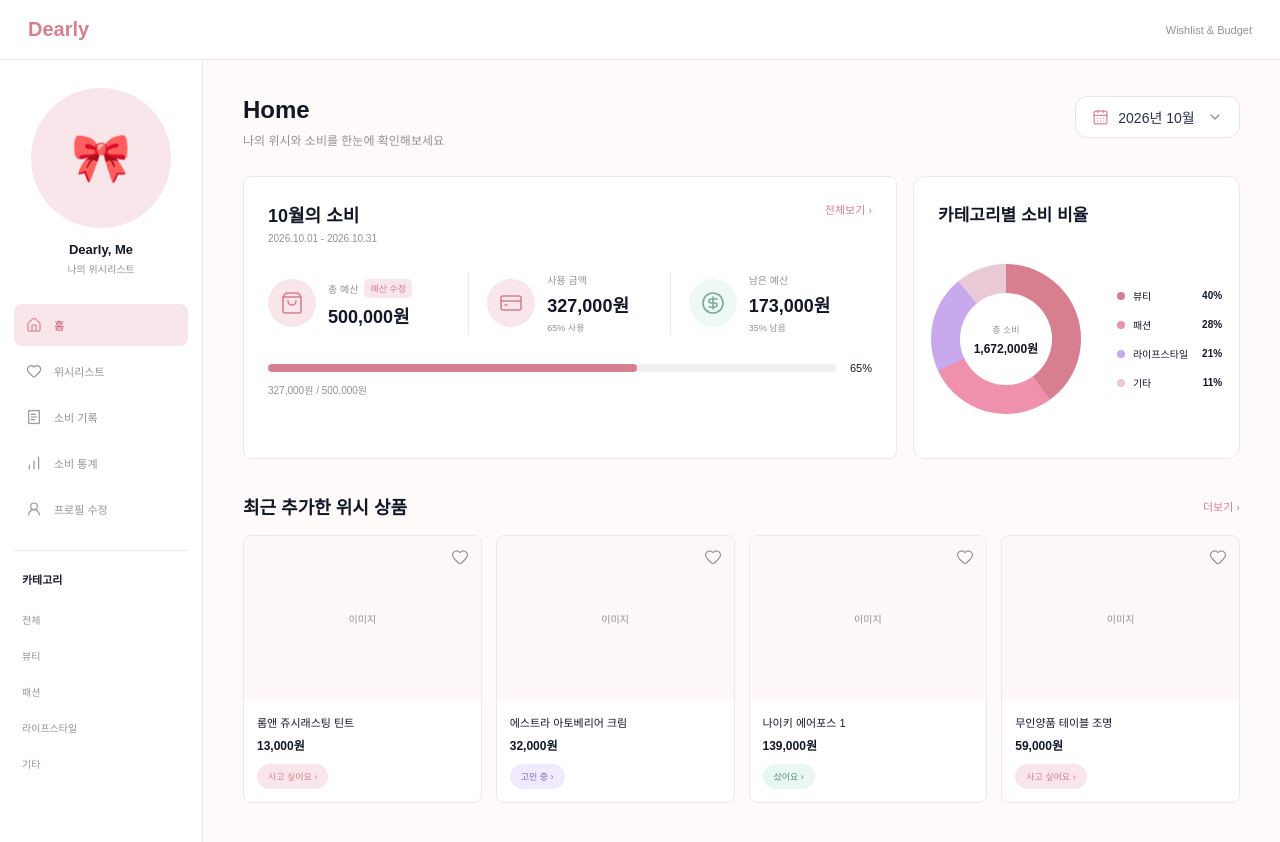
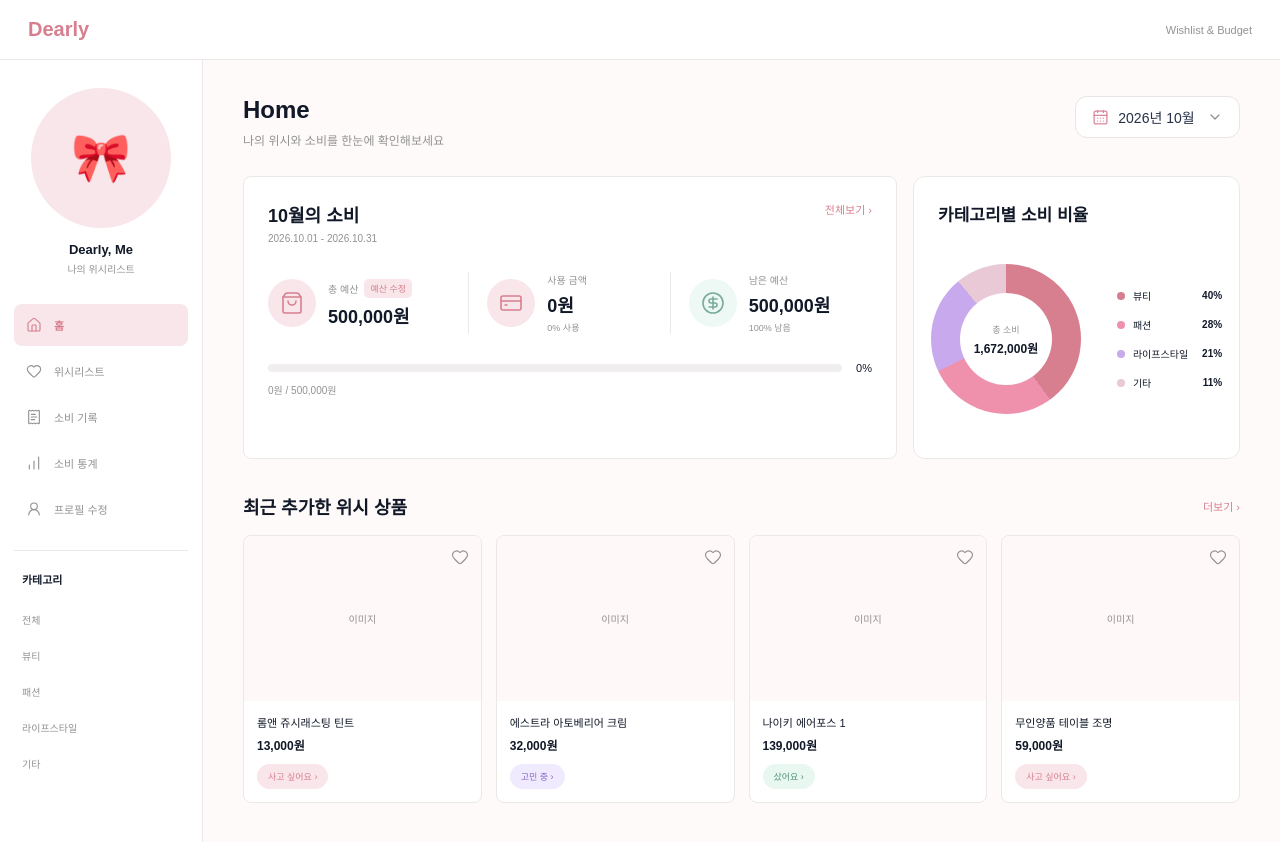
Before and after one commit to seongyeon-dev/Dearly, a React (Vite) app in the folder frontend/: page / in a window 1280 px wide. Shown: the top 842 px of the page. Built offline with nearby package versions, Linux system fonts and the light colour scheme.

Commit message:
feat: calculate monthly budget and spending

```diff
--- a/frontend/src/pages/Home/MonthlySummary/MonthlySummary.tsx
+++ b/frontend/src/pages/Home/MonthlySummary/MonthlySummary.tsx
@@ -1,35 +1,109 @@
+
 import { useState } from "react";
 import { useNavigate } from "react-router-dom";
 import { ShoppingBag, CreditCard, CircleDollarSign } from "lucide-react";
 
 import BudgetModal from "../BudgetModal/BudgetModal";
+import { getMonthlyTotal } from "../../../utils/purchaseStorage";
 
 import "./MonthlySummary.css";
 
-function MonthlySummary() {
+type MonthlySummaryProps = {
+  selectedMonth?: string;
+};
+
+const DEFAULT_BUDGET = 500000;
+
+function getCurrentMonth(): string {
+  const today = new Date();
+
+  return `${today.getFullYear()}-${String(today.getMonth() + 1).padStart(
+    2,
+    "0",
+  )}`;
+}
+
+function getSavedBudget(month: string): number {
+  try {
+    const savedBudget = localStorage.getItem(`dearly-budget-${month}`);
+
+    if (savedBudget === null) {
+      return DEFAULT_BUDGET;
+    }
+
+    const parsedBudget = Number(savedBudget);
+
+    if (Number.isFinite(parsedBudget) && parsedBudget >= 0) {
+      return parsedBudget;
+    }
+
+    return DEFAULT_BUDGET;
+  } catch {
+    return DEFAULT_BUDGET;
+  }
+}
+
+function MonthlySummary({ selectedMonth }: MonthlySummaryProps) {
   const navigate = useNavigate();
 
-  const [budget, setBudget] = useState(500000);
+  const [budgets, setBudgets] = useState<Record<string, number>>({});
   const [isModalOpen, setIsModalOpen] = useState(false);
 
-  const spentAmount = 327000;
-  const month = "2026-10";
+  const month = selectedMonth || getCurrentMonth();
+
+  const [yearString, monthString] = month.split("-");
+
+  const year = Number(yearString);
+  const monthNumber = Number(monthString);
+
+  const lastDay = new Date(year, monthNumber, 0).getDate();
+
+  const startDate = `${yearString}.${monthString}.01`;
+  const endDate = `${yearString}.${monthString}.${String(lastDay).padStart(
+    2,
+    "0",
+  )}`;
+
+  const budget = budgets[month] ?? getSavedBudget(month);
+
+  const spentAmount = getMonthlyTotal(month);
 
   const remainingBudget = budget - spentAmount;
 
-  const usedPercent = budget > 0 ? Math.round((spentAmount / budget) * 100) : 0;
+  const usedPercent =
+    budget > 0 ? Math.round((spentAmount / budget) * 100) : 0;
 
-  const remainingPercent = budget > 0 ? Math.max(0, 100 - usedPercent) : 0;
+  const remainingPercent =
+    budget > 0 ? Math.max(0, 100 - usedPercent) : 0;
 
-  const formatPrice = (price: number) => `${price.toLocaleString("ko-KR")}원`;
+  const formatPrice = (price: number) =>
+    `${price.toLocaleString("ko-KR")}원`;
+
+  const handleSaveBudget = (newBudget: number) => {
+    try {
+      localStorage.setItem(`dearly-budget-${month}`, String(newBudget));
+    } catch {
+      alert("예산을 저장하지 못했습니다.");
+      return;
+    }
+
+    setBudgets((previous) => ({
+      ...previous,
+      [month]: newBudget,
+    }));
+
+    setIsModalOpen(false);
+  };
 
   return (
     <>
       <div className="monthly-card">
         <div className="monthly-header">
           <div>
-            <h2>10월의 소비</h2>
-            <p>2026.10.01 - 2026.10.31</p>
+            <h2>{monthNumber}월의 소비</h2>
+            <p>
+              {startDate} - {endDate}
+            </p>
           </div>
 
           <button
@@ -114,14 +188,12 @@ function MonthlySummary() {
       </div>
 
       <BudgetModal
+        key={month}
         isOpen={isModalOpen}
         budget={budget}
         month={month}
         onClose={() => setIsModalOpen(false)}
-        onSave={(newBudget) => {
-          setBudget(newBudget);
-          setIsModalOpen(false);
-        }}
+        onSave={handleSaveBudget}
       />
     </>
   );
```
